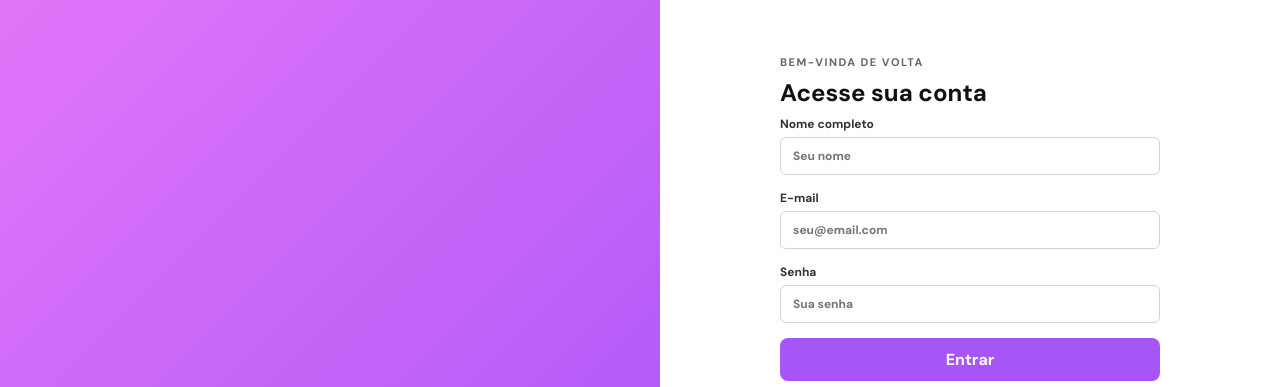
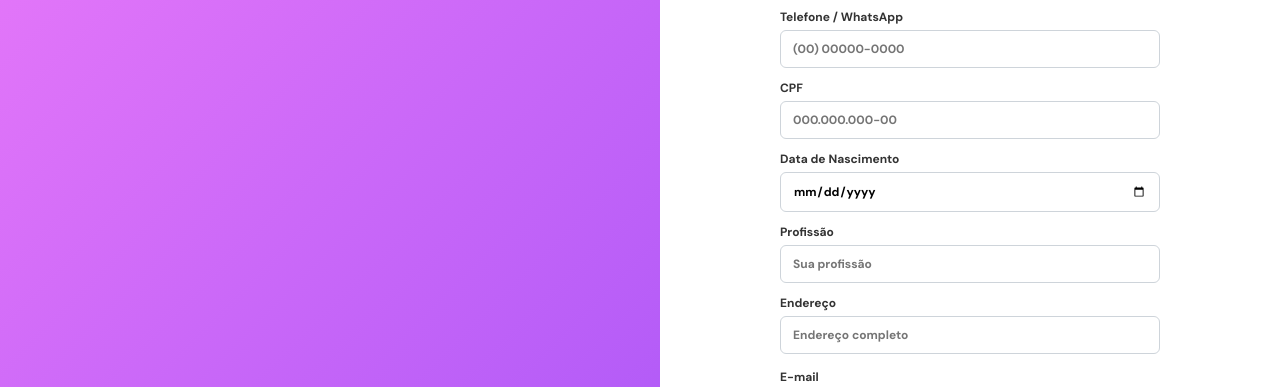
Before and after one commit to pegasusgraf-dot/studio-cilios, a website: page public/index.html in a window 1280 px wide. Shown: the part 143-530 px from the top of the page. Drawn offline with Linux system fonts and the light colour scheme.

Commit message:
Update index.html

```diff
--- a/public/index.html
+++ b/public/index.html
@@ -16,7 +16,7 @@
       html, body { margin: 0; padding: 0; width: 100%; height: 100%; overflow-x: hidden; }
       .auth-layout { display: flex; width: 100vw; height: 100vh; background: #fff; }
       .auth-intro { flex: 1; background: linear-gradient(135deg, #e879f9 0%, #a855f7 100%); color: white; padding: 60px; display: flex; flex-direction: column; justify-content: space-between; box-sizing: border-box; }
-      .auth-panel { flex: 1; display: flex; flex-direction: column; align-items: center; justify-content: center; padding: 40px; box-sizing: border-box; background: #ffffff; }
+      .auth-panel { flex: 1; display: flex; flex-direction: column; align-items: center; justify-content: center; padding: 40px; box-sizing: border-box; background: #ffffff; overflow-y: auto; }
 
       .cracha-card {
         width: 380px;
@@ -95,11 +95,40 @@
           <h2 id="auth-title" style="font-size: 24px; margin: 5px 0 8px 0; color: #111;">Acesse sua conta</h2>
 
           <form id="auth-form" class="form-stack" style="display: flex; flex-direction: column; gap: 15px;">
-            <label class="field" id="name-field" hidden style="display: flex; flex-direction: column; font-size: 12px; font-weight: bold; color: #333; gap: 5px;">
-              Nome completo
-              <input name="nome" autocomplete="name" maxlength="100" placeholder="Seu nome" style="width: 100%; padding: 10px 12px; border: 1px solid #ced4da; border-radius: 6px;">
-            </label>
+            <!-- BLOCO DE CADASTRO DE CLIENTE: Começa oculto e só abre ao clicar em 'Criar conta' -->
+            <div id="register-fields" hidden style="display: flex; flex-direction: column; gap: 12px;">
+              <label class="field" style="display: flex; flex-direction: column; font-size: 12px; font-weight: bold; color: #333; gap: 5px;">
+                Nome completo
+                <input name="nome" autocomplete="name" maxlength="100" placeholder="Seu nome" style="width: 100%; padding: 10px 12px; border: 1px solid #ced4da; border-radius: 6px;">
+              </label>
 
+              <label class="field" style="display: flex; flex-direction: column; font-size: 12px; font-weight: bold; color: #333; gap: 5px;">
+                Telefone / WhatsApp
+                <input name="telefone" placeholder="(00) 00000-0000" style="width: 100%; padding: 10px 12px; border: 1px solid #ced4da; border-radius: 6px;">
+              </label>
+
+              <label class="field" style="display: flex; flex-direction: column; font-size: 12px; font-weight: bold; color: #333; gap: 5px;">
+                CPF
+                <input name="cpf" placeholder="000.000.000-00" style="width: 100%; padding: 10px 12px; border: 1px solid #ced4da; border-radius: 6px;">
+              </label>
+
+              <label class="field" style="display: flex; flex-direction: column; font-size: 12px; font-weight: bold; color: #333; gap: 5px;">
+                Data de Nascimento
+                <input type="date" name="data_nascimento" style="width: 100%; padding: 10px 12px; border: 1px solid #ced4da; border-radius: 6px;">
+              </label>
+
+              <label class="field" style="display: flex; flex-direction: column; font-size: 12px; font-weight: bold; color: #333; gap: 5px;">
+                Profissão
+                <input name="profissao" placeholder="Sua profissão" style="width: 100%; padding: 10px 12px; border: 1px solid #ced4da; border-radius: 6px;">
+              </label>
+
+              <label class="field" style="display: flex; flex-direction: column; font-size: 12px; font-weight: bold; color: #333; gap: 5px;">
+                Endereço
+                <input name="endereco" placeholder="Endereço completo" style="width: 100%; padding: 10px 12px; border: 1px solid #ced4da; border-radius: 6px;">
+              </label>
+            </div>
+
+            <!-- ESTES DOIS CAMPOS APARECEM NA TELA INICIAL (LOGIN) -->
             <label class="field" style="display: flex; flex-direction: column; font-size: 12px; font-weight: bold; color: #333; gap: 5px;">
               E-mail
               <input name="email" type="email" required placeholder="seu@email.com" style="width: 100%; padding: 10px 12px; border: 1px solid #ced4da; border-radius: 6px;">
```
